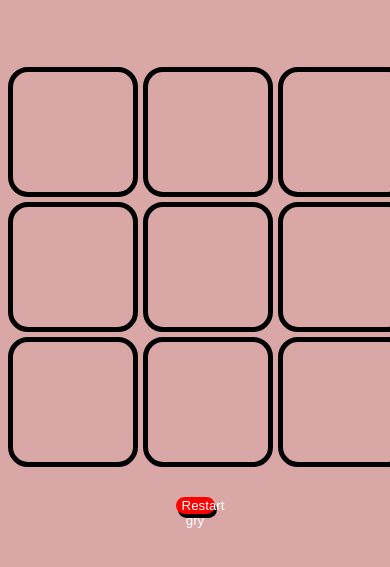
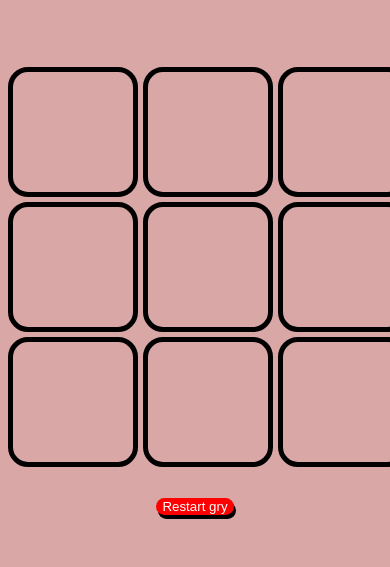
Before and after one commit to Nes0x/TicTacToe, a plain HTML site: page index.html in a window 390 px wide. Shown: the part 61-628 px from the top of the page. Drawn offline with Linux system fonts and the light colour scheme.

Commit message:
Fix display on smartphone

```diff
--- a/style.css
+++ b/style.css
@@ -24,8 +24,8 @@ body {
 }
 
 button {
-    width: 10vw;
-    height: 2vh;
+
+
     color: #ffffff;
     background-color: #ff0000;
     border: none;
```
